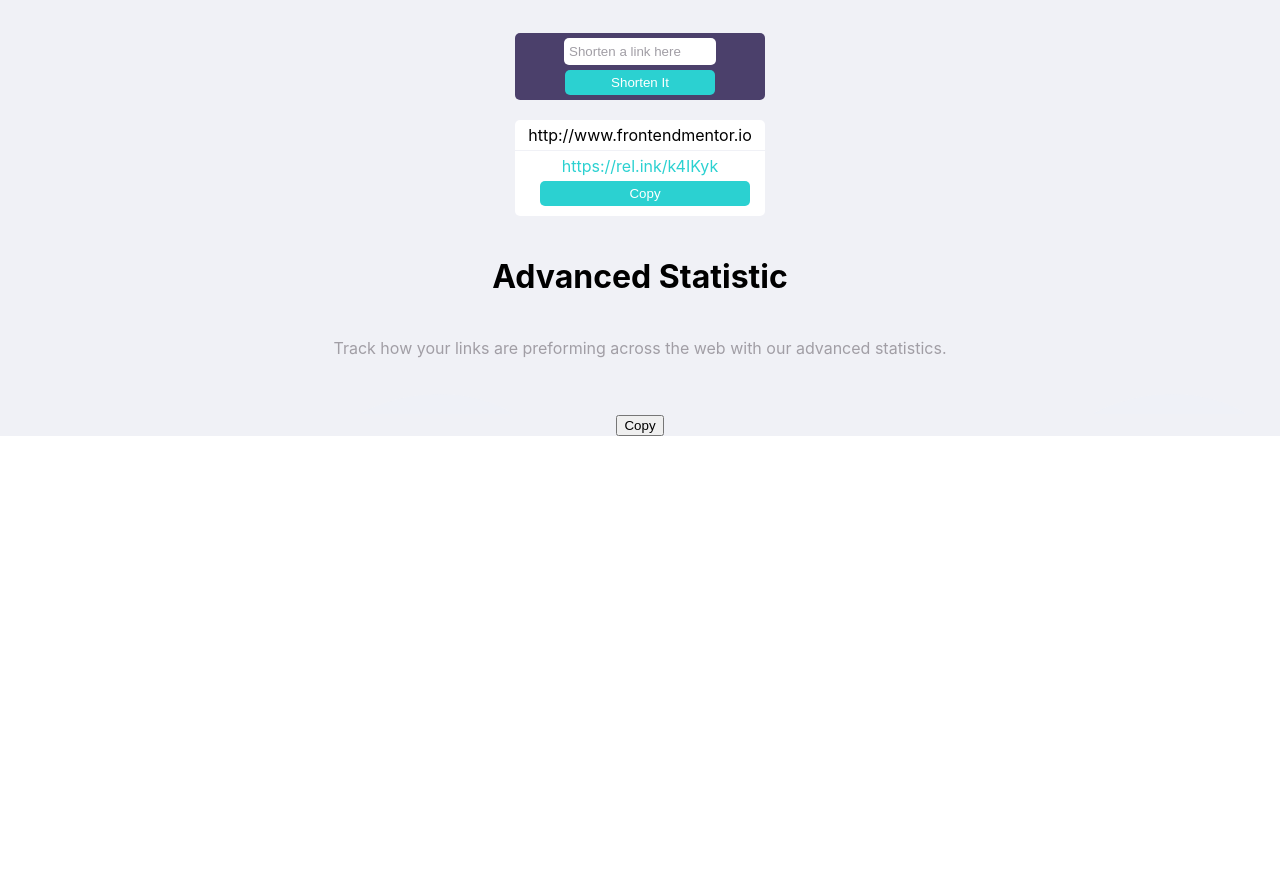
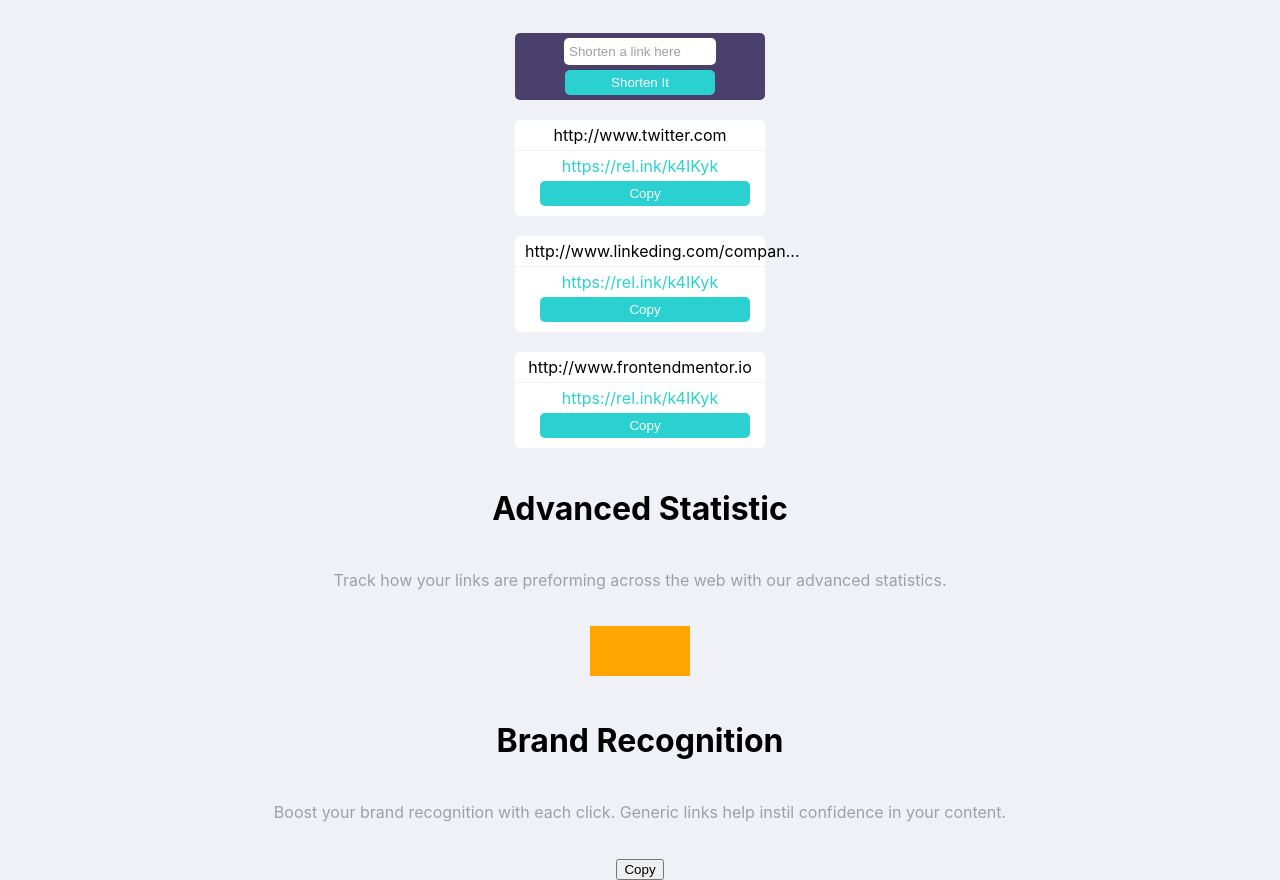
Before and after one commit to mar1n/css-html, a React (Create React App) app: page / in a window 1280 px wide. Shown: the part 910-1790 px from the top of the page. Before the commit the page ends 1346 px from the top, so only its background shows below. Built offline with nearby package versions, Linux system fonts and the light colour scheme.

Commit message:
add few html tag, css styles, create box for category.

```diff
--- a/src/App.css
+++ b/src/App.css
@@ -144,6 +144,18 @@ form  {
   padding-bottom: 10px;
 }
 
+.item-category {
+  width: auto;
+}
+
+.item-circus {
+  width: 100px;
+  height: 50px;
+  background-color: orange;
+  display: inline-block;
+}
+
+
 @media only screen and (max-width: 600px) {
   .flex-container {
 
--- a/src/App.js
+++ b/src/App.js
@@ -51,6 +51,36 @@ function App() {
           <div className='item-link'>
             <div className='item-box'>
               <div className='link-top'>
+              <a href="http://www.twitter.com">http://www.twitter.com</a>
+              </div>
+              <div className='link-bottom'>
+                <a href="https://rel.ink/k4IKyk">https://rel.ink/k4IKyk</a>
+              </div>
+              <div className='link'>
+                <button>Copy</button>
+              </div>
+            </div>
+          </div>
+        </div>
+        <div className='item'>
+          <div className='item-link'>
+            <div className='item-box'>
+              <div className='link-top'>
+                <a href="http://www.linkedin.com">http://www.linkeding.com/compan...</a>
+              </div>
+              <div className='link-bottom'>
+                <a href="https://rel.ink/k4IKyk">https://rel.ink/k4IKyk</a>
+              </div>
+              <div className='link'>
+                <button>Copy</button>
+              </div>
+            </div>
+          </div>
+        </div>
+        <div className='item'>
+          <div className='item-link'>
+            <div className='item-box'>
+              <div className='link-top'>
                 <a href="http://www.frontendmentor.io">http://www.frontendmentor.io</a>
               </div>
               <div className='link-bottom'>
@@ -66,8 +96,14 @@ function App() {
           <h1>Advanced Statistic</h1>
           <p>Track how your links are preforming across the web with our advanced statistics.</p>
         </div>
-        <div className='test'>
+        <div className='item'>
+          <div className='item-category'>
+            <div className='item-circus'>
 
+            </div>
+            <h1>Brand Recognition</h1>
+            <p>Boost your brand recognition with each click. Generic links help instil confidence in your content.</p>
+          </div>
         </div>
       </div>
       <div>
```
